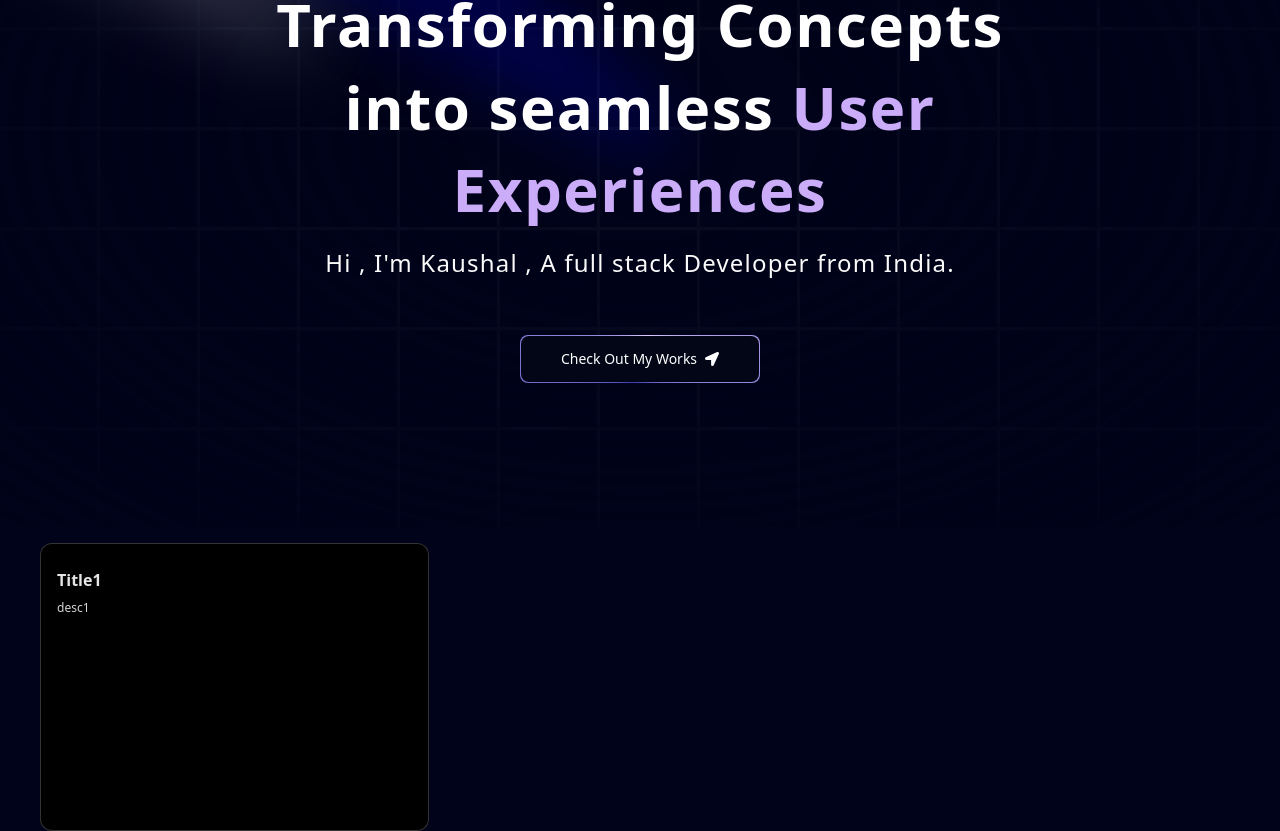
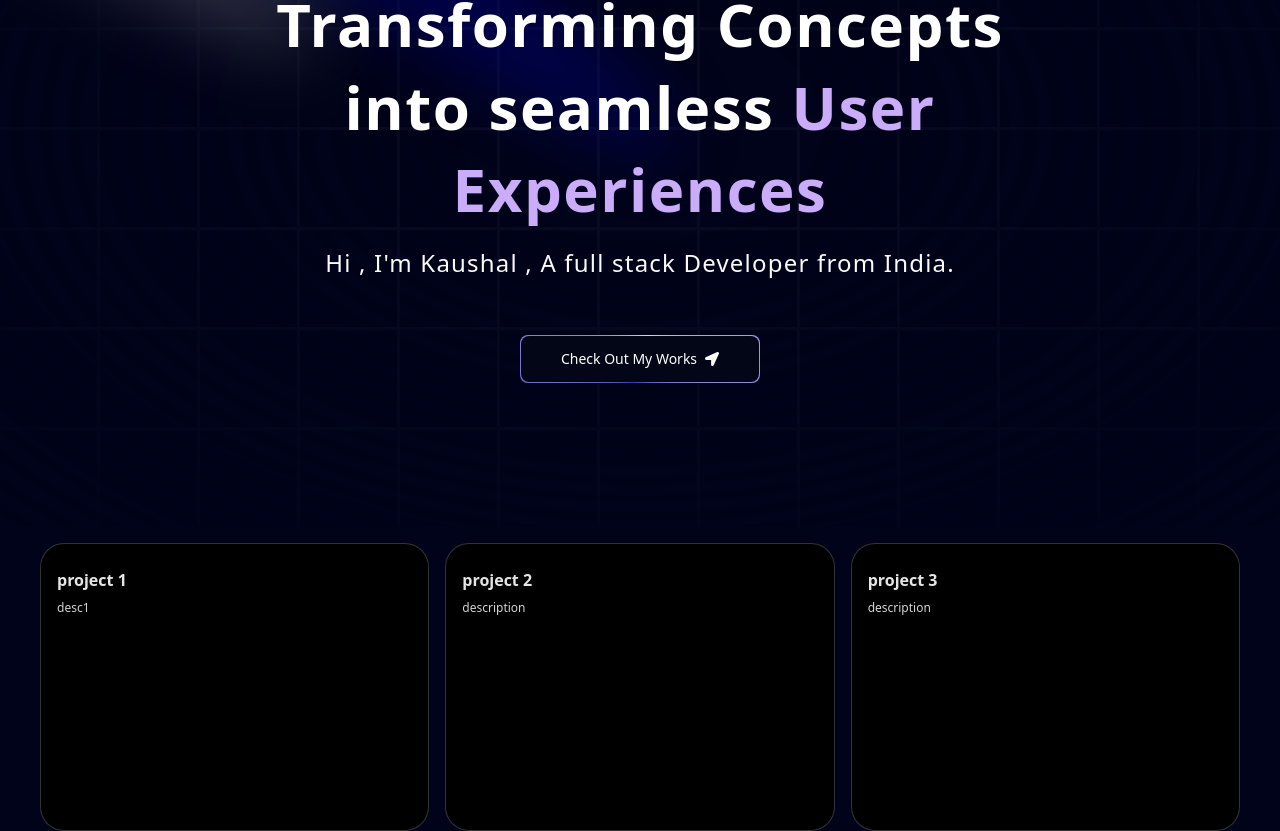
Before and after one commit to Kaushall-raut/portfolio-website-with-nextjs, a Next.js app: page / in a window 1280 px wide. Shown: the part 273-1104 px from the top of the page. Built offline with nearby package versions, Linux system fonts and the light colour scheme.

Commit message:
added folder to add project data

```diff
--- a/components/Grid.tsx
+++ b/components/Grid.tsx
@@ -1,10 +1,11 @@
+import { GridData } from "@/data";
 import { BentoGrid, BentoGridItem } from "./ui/Bentogrid";
 
 export const Grid = () => {
   return (
     <section id="about">
       <BentoGrid>
-        {[{title: "Title1", description: "desc1"}].map((item) => (
+        {GridData.map((item) => (
           <BentoGridItem id={item.id} key={item.id} title={item.title} description={item.description} />
         ))}
       </BentoGrid>
--- a/components/ui/Bentogrid.tsx
+++ b/components/ui/Bentogrid.tsx
@@ -25,17 +25,19 @@
   description,
   header,
   icon,
+  id,
 }: {
   className?: string;
   title?: string | React.ReactNode;
   description?: string | React.ReactNode;
   header?: React.ReactNode;
   icon?: React.ReactNode;
+  id:number,
 }) => {
   return (
     <div
       className={cn(
-        "row-span-1 rounded-xl group/bento hover:shadow-xl transition duration-200 shadow-input dark:shadow-none p-4 dark:bg-black dark:border-white/[0.2] bg-white border border-transparent justify-between flex flex-col space-y-4",
+        "row-span-1 relative rounded-3xl group/bento hover:shadow-xl transition duration-200 shadow-input dark:shadow-none p-4 dark:bg-black dark:border-white/[0.2] bg-white border border-transparent justify-between flex flex-col space-y-4  border-red-500",
         className
       )}
     >
--- /dev/null
+++ b/data/index.ts
@@ -0,0 +1,4 @@
+export const GridData=
+    [{title: "project 1", description: "desc1",id:1},
+    {title: "project 2", description: "description",id:2},
+    {title: "project 3", description: "description",id:3}]
```
